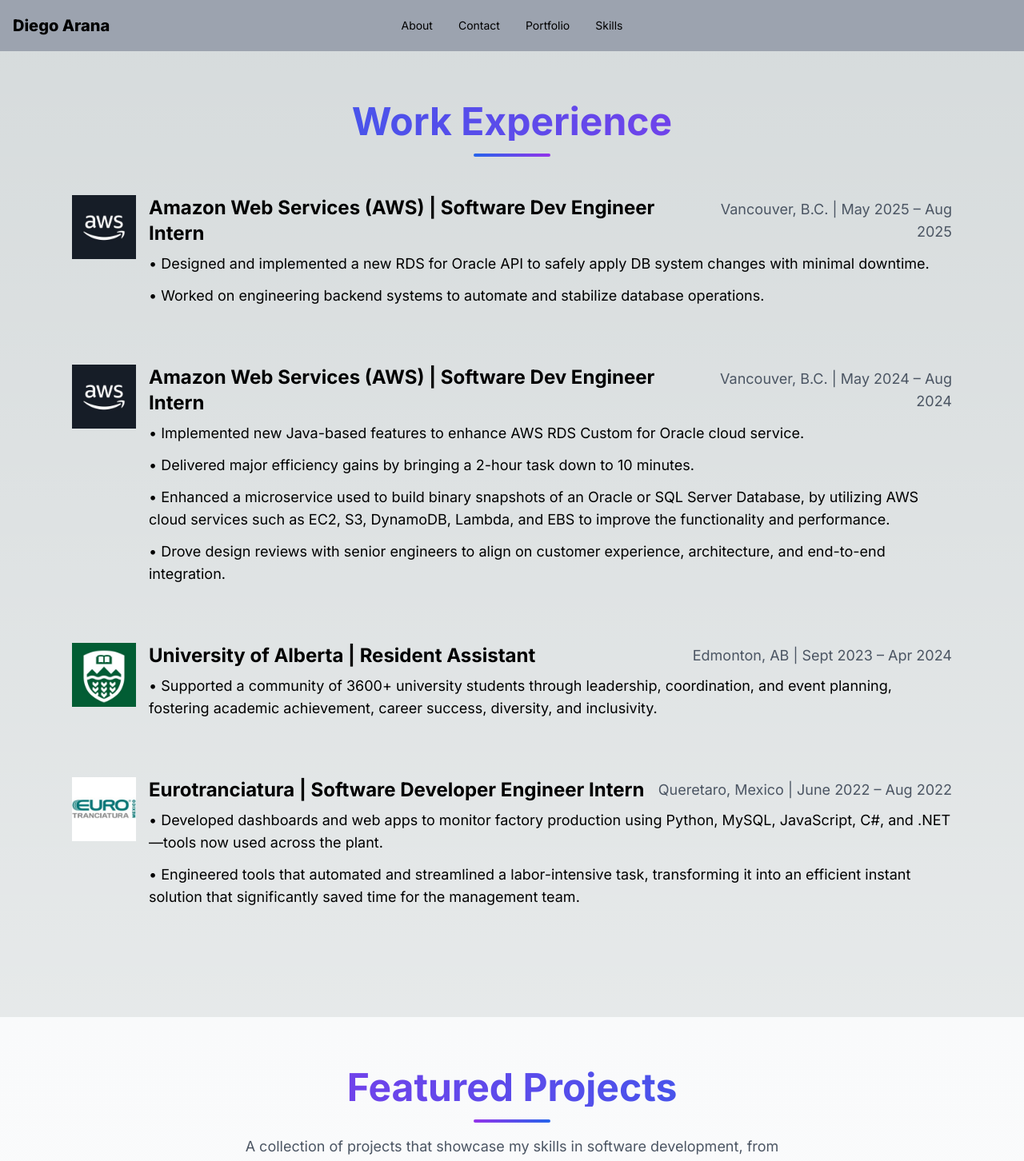
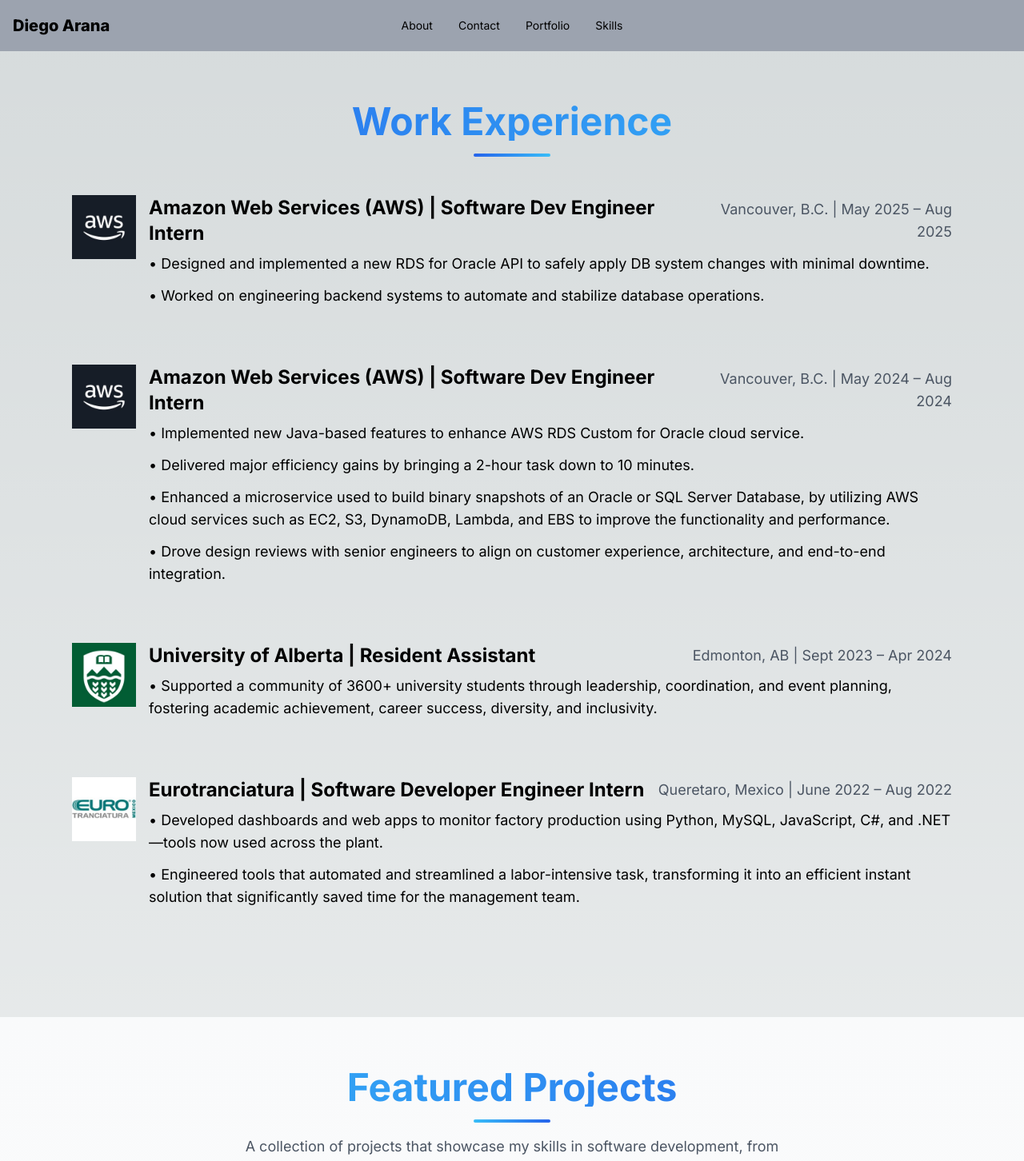
Before and after one commit to zyzCodes/portfolio, a Next.js app: page /portfolio in a window 1280 px wide. Shown: the top 1452 px of the page at 80% size. Built offline with nearby package versions, Linux system fonts and the light colour scheme.

Commit message:
added blue gradient

```diff
--- a/app/globals.css
+++ b/app/globals.css
@@ -205,7 +205,7 @@
 }
 
 .primary-btn {
-  @apply bg-gradient-to-r from-blue-600 to-purple-600 text-white shadow-lg hover:shadow-xl hover:shadow-blue-500/25;
+  @apply bg-gradient-to-r from-blue-600 to-sky-400 text-white shadow-lg hover:shadow-xl hover:shadow-blue-500/25;
 }
 
 .secondary-btn {
--- a/app/portfolio/page.tsx
+++ b/app/portfolio/page.tsx
@@ -8,10 +8,10 @@
       <section className="py-16 px-4 md:px-16 relative">
         <div className="max-w-7xl mx-auto">
           <div className="text-center mb-12">
-            <h2 className="text-4xl md:text-5xl font-bold mb-4 bg-gradient-to-r from-blue-600 to-purple-600 bg-clip-text text-transparent">
+            <h2 className="text-4xl md:text-5xl font-bold mb-4 bg-gradient-to-r from-blue-600 to-sky-400 bg-clip-text text-transparent">
               Work Experience
             </h2>
-            <div className="w-24 h-1 bg-gradient-to-r from-blue-600 to-purple-600 mx-auto rounded-full"></div>
+            <div className="w-24 h-1 bg-gradient-to-r from-blue-600 to-sky-400 mx-auto rounded-full"></div>
           </div>
           <Euro />
         </div>
@@ -21,10 +21,10 @@
       <section className="py-16 px-4 md:px-16 relative bg-gradient-to-b from-gray-50 to-white dark:from-gray-900 dark:to-gray-800">
         <div className="max-w-7xl mx-auto">
           <div className="text-center mb-12">
-            <h2 className="text-4xl md:text-5xl font-bold mb-4 bg-gradient-to-r from-purple-600 to-blue-600 bg-clip-text text-transparent">
+            <h2 className="text-4xl md:text-5xl font-bold mb-4 bg-gradient-to-r from-sky-400 to-blue-600 bg-clip-text text-transparent">
               Featured Projects
             </h2>
-            <div className="w-24 h-1 bg-gradient-to-r from-purple-600 to-blue-600 mx-auto rounded-full"></div>
+            <div className="w-24 h-1 bg-gradient-to-r from-sky-400 to-blue-600 mx-auto rounded-full"></div>
             <p className="text-gray-600 dark:text-gray-300 mt-4 text-lg max-w-2xl mx-auto">
               A collection of projects that showcase my skills in software development,
               from low-level systems programming to full-stack web applications.
```
